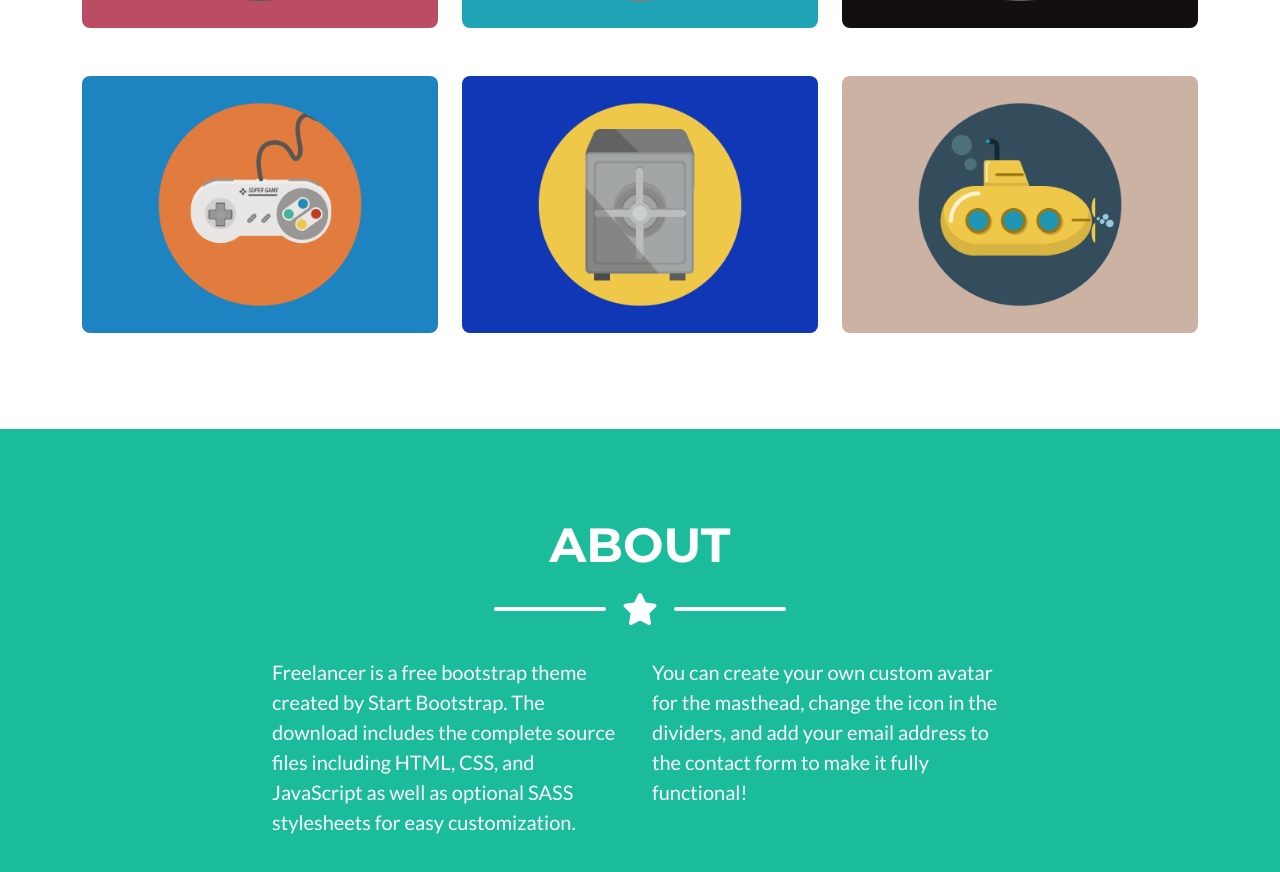
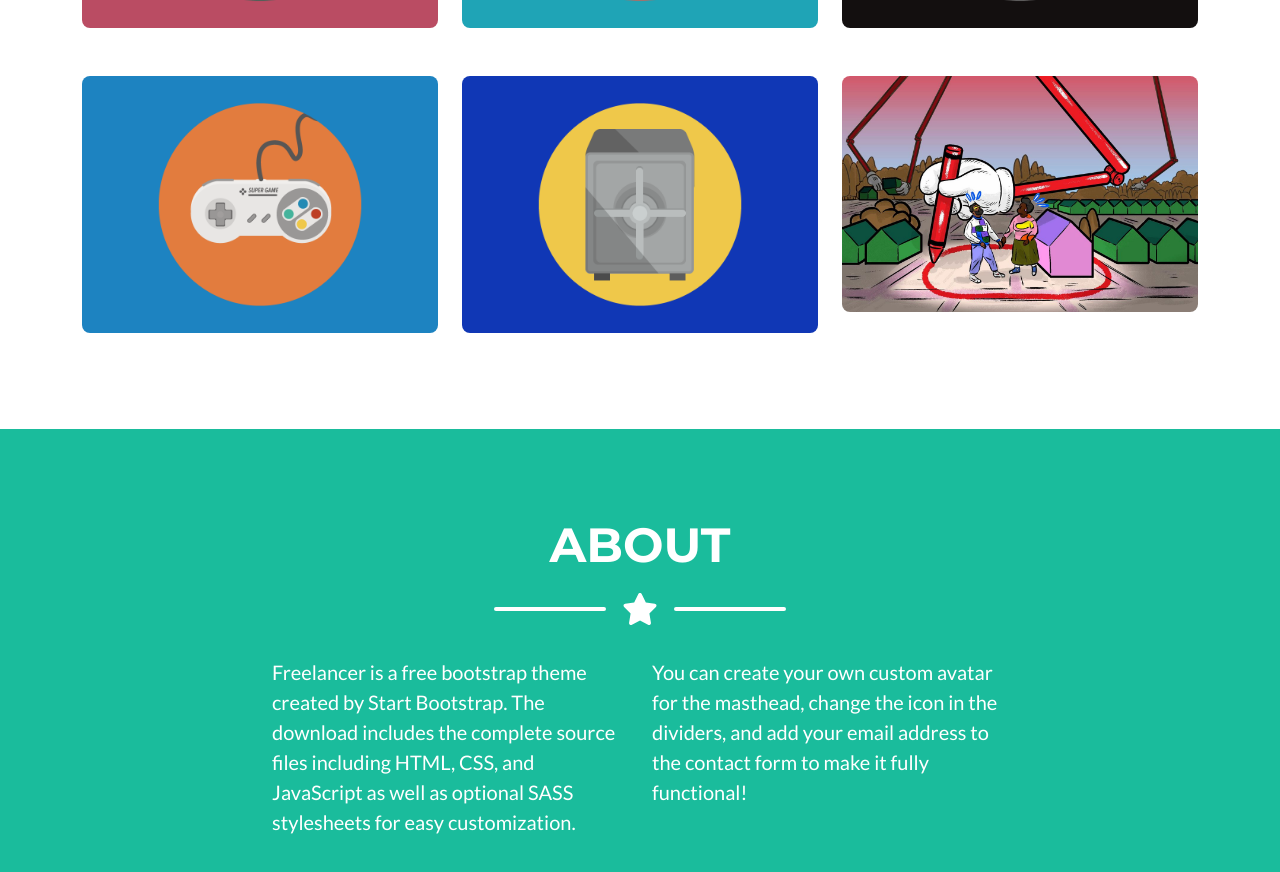
Before and after one commit to Elbastna/hello, a plain HTML site: page index.html in a window 1280 px wide. Shown: the part 1240-2112 px from the top of the page. Drawn offline with nearby package versions, Linux system fonts and the light colour scheme.

Commit message:
Update index.html

```diff
--- a/index.html
+++ b/index.html
@@ -115,7 +115,7 @@
                             <div class="portfolio-item-caption d-flex align-items-center justify-content-center h-100 w-100">
                                 <div class="portfolio-item-caption-content text-center text-white"><i class="fas fa-plus fa-3x"></i></div>
                             </div>
-                            <img class="img-fluid" src="assets/img/portfolio/submarine.png" alt="..." />
+                            <img class="img-fluid" src="image.jpeg" alt="..." />
                         </div>
                     </div>
                 </div>
@@ -433,7 +433,7 @@
                                         <div class="divider-custom-line"></div>
                                     </div>
                                     <!-- Portfolio Modal - Image-->
-                                    <img class="img-fluid rounded mb-5" src="" alt="..." />
+                                    <img class="img-fluid rounded mb-5" src="image.jpeg" alt="..." />
                                     <!-- Portfolio Modal - Text-->
                                     <p class="mb-4">Lorem ipsum dolor sit amet, consectetur adipisicing elit. Mollitia neque assumenda ipsam nihil, molestias magnam, recusandae quos quis inventore quisquam velit asperiores, vitae? Reprehenderit soluta, eos quod consequuntur itaque. Nam.</p>
                                     <button class="btn btn-primary" data-bs-dismiss="modal">
```
